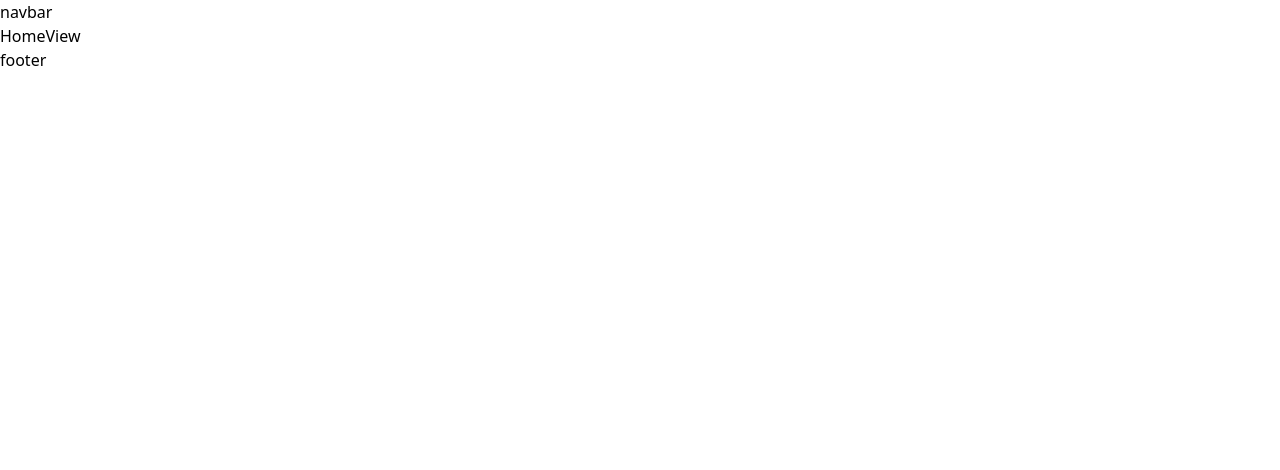
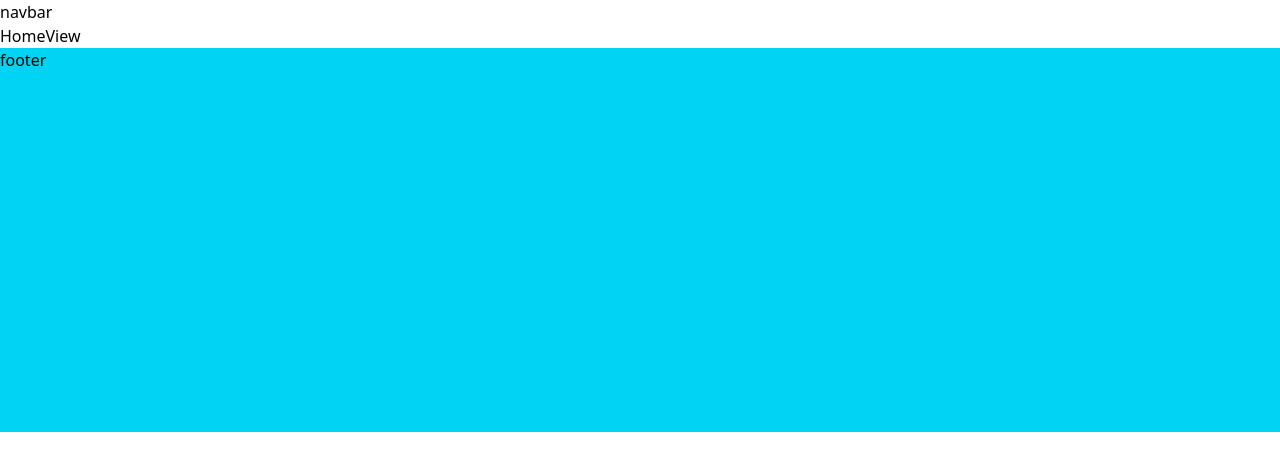
Before and after one commit to sidoelz123/simple-journey-challenge, a Vue app: page / in a window 1280 px wide. Shown: the top 470 px of the page. Built offline with nearby package versions, Linux system fonts and the light colour scheme; a web font is replaced by a local one.

Commit message:
update footer

```diff
--- a/src/components/Footer.vue
+++ b/src/components/Footer.vue
@@ -1,5 +1,5 @@
 <template>
-    <footer>
+    <footer class="h-96 bg-cyan-400">
         <h1>footer</h1>
     </footer>
 </template>
```
